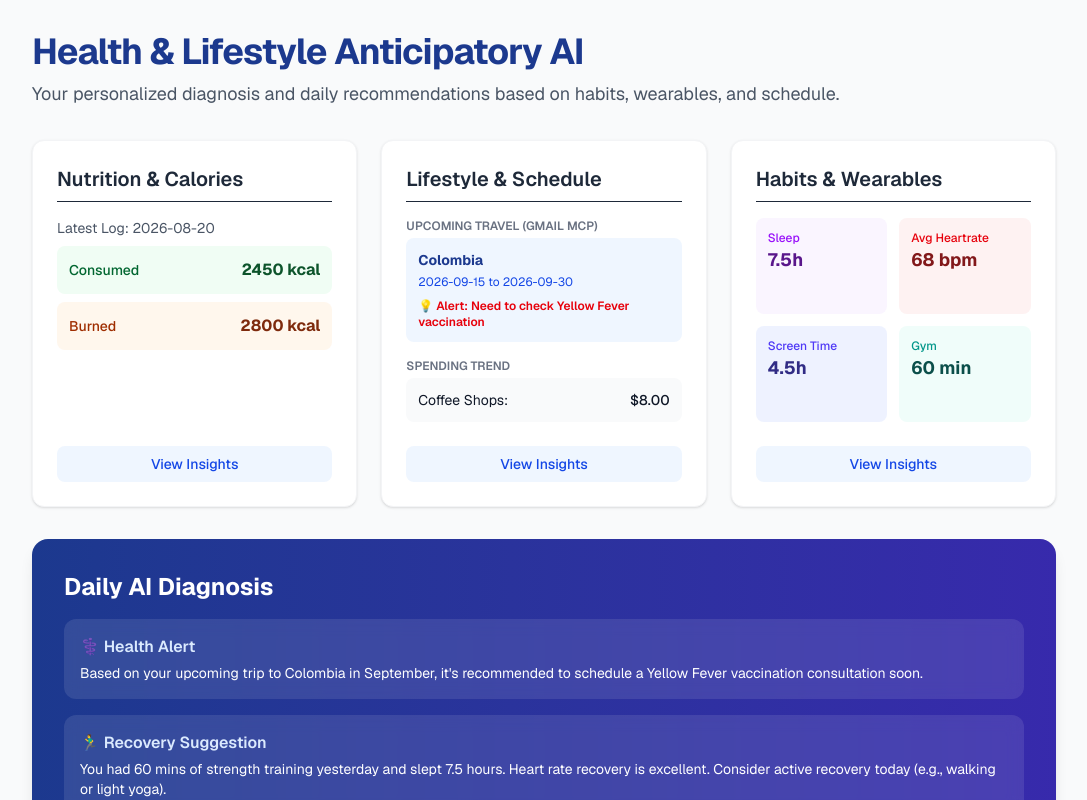
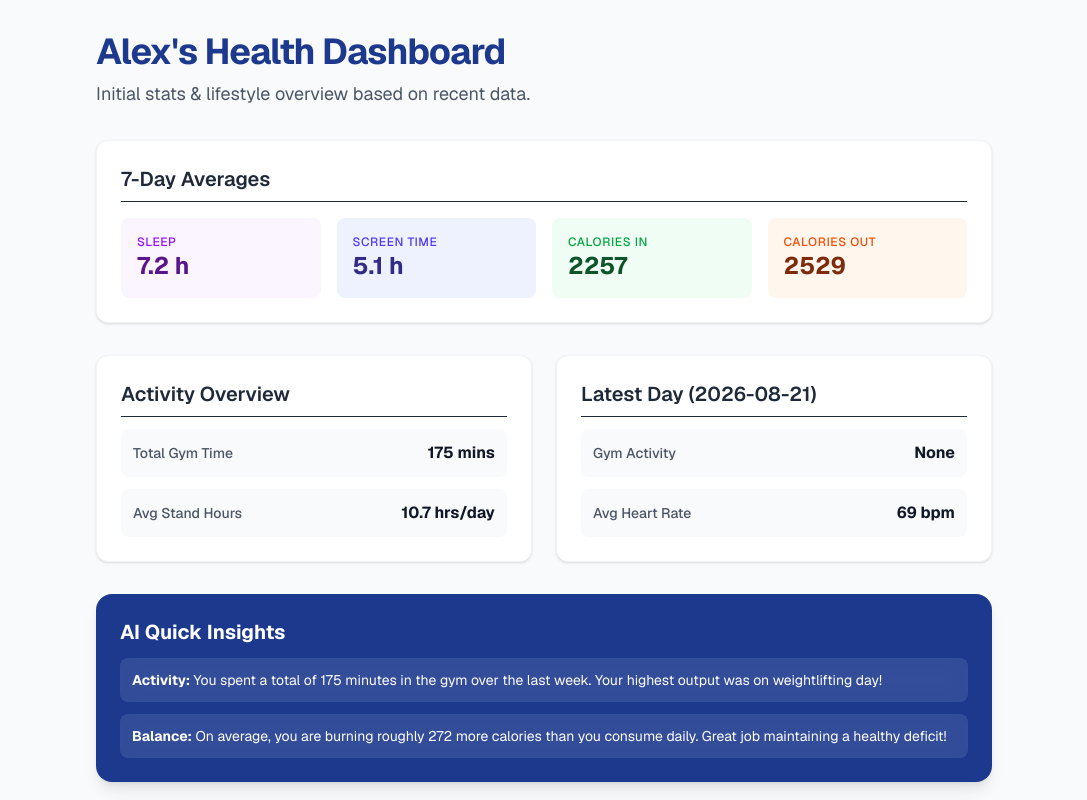
Before and after one commit to MRKups/imperial-deepmind-hackathon2026, a Next.js app: page / in a window 1280 px wide. Shown: the top 800 px of the page, without its empty margins (96-1183 px from the left). Built offline with nearby package versions, Linux system fonts and the light colour scheme.

Commit message:
feat: Integrate real health-data.json and build stats dashboard

```diff
--- a/data/calories.json
+++ /dev/null
@@ -1,56 +0,0 @@
-[
-  {
-    "date": "2026-08-20",
-    "total_calories_consumed": 2450,
-    "total_calories_burned": 2800,
-    "meals": [
-      {
-        "type": "Breakfast",
-        "description": "Oatmeal with berries and a coffee",
-        "calories": 400
-      },
-      {
-        "type": "Lunch",
-        "description": "Grilled chicken salad",
-        "calories": 650
-      },
-      {
-        "type": "Dinner",
-        "description": "Salmon with quinoa and asparagus",
-        "calories": 850
-      },
-      {
-        "type": "Snacks",
-        "description": "Protein shake, almonds",
-        "calories": 550
-      }
-    ]
-  },
-  {
-    "date": "2026-08-21",
-    "total_calories_consumed": 2200,
-    "total_calories_burned": 2600,
-    "meals": [
-      {
-        "type": "Breakfast",
-        "description": "Greek yogurt and honey",
-        "calories": 350
-      },
-      {
-        "type": "Lunch",
-        "description": "Turkey wrap",
-        "calories": 600
-      },
-      {
-        "type": "Dinner",
-        "description": "Vegetable stir fry with tofu",
-        "calories": 750
-      },
-      {
-        "type": "Snacks",
-        "description": "Apple, protein bar",
-        "calories": 500
-      }
-    ]
-  }
-]
--- a/data/habits.json
+++ /dev/null
@@ -1,48 +0,0 @@
-[
-  {
-    "date": "2026-08-20",
-    "sleep": {
-      "hours_slept": 7.5,
-      "deep_sleep_hours": 1.8,
-      "rem_sleep_hours": 2.1
-    },
-    "wearables_data": {
-      "stand_hours": 11,
-      "average_heart_rate_bpm": 68,
-      "resting_heart_rate_bpm": 55,
-      "steps": 12500
-    },
-    "activity": {
-      "gym_time_mins": 60,
-      "workout_type": "Strength Training"
-    },
-    "screen_time": {
-      "total_hours": 4.5,
-      "social_media_hours": 1.5,
-      "productivity_hours": 2.0
-    }
-  },
-  {
-    "date": "2026-08-21",
-    "sleep": {
-      "hours_slept": 6.2,
-      "deep_sleep_hours": 1.2,
-      "rem_sleep_hours": 1.5
-    },
-    "wearables_data": {
-      "stand_hours": 8,
-      "average_heart_rate_bpm": 72,
-      "resting_heart_rate_bpm": 58,
-      "steps": 8000
-    },
-    "activity": {
-      "gym_time_mins": 0,
-      "workout_type": "Rest"
-    },
-    "screen_time": {
-      "total_hours": 6.0,
-      "social_media_hours": 2.5,
-      "productivity_hours": 2.5
-    }
-  }
-]
--- a/data/lifestyle.json
+++ /dev/null
@@ -1,42 +0,0 @@
-[
-  {
-    "date": "2026-08-20",
-    "travel": {
-      "upcoming_trips": [
-        {
-          "destination": "Colombia",
-          "departure_date": "2026-09-15",
-          "return_date": "2026-09-30",
-          "notes": "Need to check Yellow Fever vaccination"
-        }
-      ],
-      "commute": {
-        "home_to_work_mins": 35,
-        "work_to_gym_mins": 15,
-        "gym_to_home_mins": 20
-      }
-    },
-    "spending": {
-      "food_and_dining": 45.50,
-      "coffee_shops": 8.00,
-      "groceries": 0,
-      "entertainment": 12.00
-    }
-  },
-  {
-    "date": "2026-08-21",
-    "travel": {
-      "upcoming_trips": [],
-      "commute": {
-        "home_to_work_mins": 30,
-        "work_to_home_mins": 45
-      }
-    },
-    "spending": {
-      "food_and_dining": 25.00,
-      "coffee_shops": 4.50,
-      "groceries": 120.00,
-      "entertainment": 0
-    }
-  }
-]
--- a/src/app/page.tsx
+++ b/src/app/page.tsx
@@ -1,108 +1,103 @@
-import Link from "next/link";
-import caloriesData from "../../data/calories.json";
-import lifestyleData from "../../data/lifestyle.json";
-import habitsData from "../../data/habits.json";
+import healthData from "../../data/health-data.json";
 
 export default function Home() {
+  const records = healthData.records;
+
+  // Calculate some initial stats over the recorded period
+  const totalDays = records.length;
+
+  const avgSleepHours = (records.reduce((acc, curr) => acc + curr.sleep_hours, 0) / totalDays).toFixed(1);
+  const avgScreenTime = (records.reduce((acc, curr) => acc + curr.screen_time, 0) / totalDays).toFixed(1);
+  const avgStandHours = (records.reduce((acc, curr) => acc + curr.stand_hours, 0) / totalDays).toFixed(1);
+  const avgCaloriesIn = Math.round(records.reduce((acc, curr) => acc + curr.calories_in, 0) / totalDays);
+  const avgCaloriesOut = Math.round(records.reduce((acc, curr) => acc + curr.calories_out, 0) / totalDays);
+
+  const totalGymMins = records.reduce((acc, curr) => acc + curr.gym_duration_mins, 0);
+
+  // Latest record
+  const latestRecord = records[records.length - 1];
+
   return (
     <main className="min-h-screen bg-gray-50 text-gray-900 p-8 font-sans">
-      <div className="max-w-5xl mx-auto space-y-8">
+      <div className="max-w-4xl mx-auto space-y-8">
+
         <header className="flex flex-col gap-2">
-          <h1 className="text-4xl font-bold tracking-tight text-blue-900">Health & Lifestyle Anticipatory AI</h1>
-          <p className="text-lg text-gray-600">Your personalized diagnosis and daily recommendations based on habits, wearables, and schedule.</p>
+          <h1 className="text-4xl font-bold tracking-tight text-blue-900">
+            {healthData.profile.name}'s Health Dashboard
+          </h1>
+          <p className="text-lg text-gray-600">Initial stats & lifestyle overview based on recent data.</p>
         </header>
 
-        <section className="grid grid-cols-1 md:grid-cols-3 gap-6">
-          {/* Calories & Nutrition */}
-          <div className="bg-white p-6 rounded-xl shadow-sm border border-gray-100 flex flex-col gap-4">
-            <h2 className="text-xl font-semibold text-gray-800 border-b pb-2">Nutrition & Calories</h2>
-            <div className="flex-1 space-y-2">
-              <p className="text-sm text-gray-600">Latest Log: {caloriesData[0].date}</p>
-              <div className="flex justify-between items-center bg-green-50 p-3 rounded-lg">
-                <span className="text-sm font-medium text-green-800">Consumed</span>
-                <span className="font-bold text-green-900">{caloriesData[0].total_calories_consumed} kcal</span>
-              </div>
-              <div className="flex justify-between items-center bg-orange-50 p-3 rounded-lg">
-                <span className="text-sm font-medium text-orange-800">Burned</span>
-                <span className="font-bold text-orange-900">{caloriesData[0].total_calories_burned} kcal</span>
-              </div>
+        {/* 7-Day Averages Section */}
+        <section className="bg-white p-6 rounded-xl shadow-sm border border-gray-100">
+          <h2 className="text-xl font-semibold text-gray-800 border-b pb-2 mb-4">7-Day Averages</h2>
+          <div className="grid grid-cols-2 md:grid-cols-4 gap-4">
+            <div className="bg-purple-50 p-4 rounded-lg">
+              <p className="text-xs text-purple-600 font-medium uppercase tracking-wider">Sleep</p>
+              <p className="text-2xl font-bold text-purple-900">{avgSleepHours} h</p>
             </div>
-            <button className="w-full mt-2 bg-blue-50 text-blue-700 py-2 rounded-lg text-sm font-medium hover:bg-blue-100 transition">
-              View Insights
-            </button>
+            <div className="bg-indigo-50 p-4 rounded-lg">
+              <p className="text-xs text-indigo-600 font-medium uppercase tracking-wider">Screen Time</p>
+              <p className="text-2xl font-bold text-indigo-900">{avgScreenTime} h</p>
+            </div>
+            <div className="bg-green-50 p-4 rounded-lg">
+              <p className="text-xs text-green-600 font-medium uppercase tracking-wider">Calories In</p>
+              <p className="text-2xl font-bold text-green-900">{avgCaloriesIn}</p>
+            </div>
+            <div className="bg-orange-50 p-4 rounded-lg">
+              <p className="text-xs text-orange-600 font-medium uppercase tracking-wider">Calories Out</p>
+              <p className="text-2xl font-bold text-orange-900">{avgCaloriesOut}</p>
+            </div>
+          </div>
+        </section>
+
+        {/* Activity & Wearables */}
+        <section className="grid grid-cols-1 md:grid-cols-2 gap-6">
+          <div className="bg-white p-6 rounded-xl shadow-sm border border-gray-100 flex flex-col gap-3">
+            <h2 className="text-xl font-semibold text-gray-800 border-b pb-2">Activity Overview</h2>
+            <div className="flex justify-between items-center bg-gray-50 p-3 rounded-lg">
+              <span className="text-sm font-medium text-gray-600">Total Gym Time</span>
+              <span className="font-bold text-gray-900">{totalGymMins} mins</span>
+            </div>
+            <div className="flex justify-between items-center bg-gray-50 p-3 rounded-lg">
+              <span className="text-sm font-medium text-gray-600">Avg Stand Hours</span>
+              <span className="font-bold text-gray-900">{avgStandHours} hrs/day</span>
+            </div>
           </div>
 
-          {/* Lifestyle & Travel */}
-          <div className="bg-white p-6 rounded-xl shadow-sm border border-gray-100 flex flex-col gap-4">
-            <h2 className="text-xl font-semibold text-gray-800 border-b pb-2">Lifestyle & Schedule</h2>
-            <div className="flex-1 space-y-4">
-              <div>
-                <p className="text-xs text-gray-500 uppercase font-semibold mb-1">Upcoming Travel (Gmail MCP)</p>
-                {lifestyleData[0].travel.upcoming_trips.map((trip, idx) => (
-                  <div key={idx} className="bg-blue-50 p-3 rounded-lg text-sm">
-                    <p className="font-bold text-blue-900">{trip.destination}</p>
-                    <p className="text-blue-700 text-xs mt-1">{trip.departure_date} to {trip.return_date}</p>
-                    <p className="text-red-600 text-xs font-semibold mt-2">💡 Alert: {trip.notes}</p>
-                  </div>
-                ))}
-              </div>
-              <div>
-                <p className="text-xs text-gray-500 uppercase font-semibold mb-1">Spending Trend</p>
-                <div className="bg-gray-50 p-3 rounded-lg text-sm">
-                  <p className="flex justify-between"><span>Coffee Shops:</span> <span className="font-medium">${lifestyleData[0].spending.coffee_shops.toFixed(2)}</span></p>
-                </div>
-              </div>
+          {/* Latest Day Snapshot */}
+          <div className="bg-white p-6 rounded-xl shadow-sm border border-gray-100 flex flex-col gap-3">
+            <h2 className="text-xl font-semibold text-gray-800 border-b pb-2">Latest Day ({latestRecord.date})</h2>
+            <div className="flex justify-between items-center bg-gray-50 p-3 rounded-lg">
+              <span className="text-sm font-medium text-gray-600">Gym Activity</span>
+              <span className="font-bold text-gray-900">{latestRecord.gym_activity}</span>
             </div>
-            <button className="w-full mt-2 bg-blue-50 text-blue-700 py-2 rounded-lg text-sm font-medium hover:bg-blue-100 transition">
-              View Insights
-            </button>
-          </div>
-
-          {/* Habits & Wearables */}
-          <div className="bg-white p-6 rounded-xl shadow-sm border border-gray-100 flex flex-col gap-4">
-            <h2 className="text-xl font-semibold text-gray-800 border-b pb-2">Habits & Wearables</h2>
-            <div className="flex-1 grid grid-cols-2 gap-3">
-              <div className="bg-purple-50 p-3 rounded-lg">
-                <p className="text-xs text-purple-600 font-medium">Sleep</p>
-                <p className="text-lg font-bold text-purple-900">{habitsData[0].sleep.hours_slept}h</p>
-              </div>
-              <div className="bg-red-50 p-3 rounded-lg">
-                <p className="text-xs text-red-600 font-medium">Avg Heartrate</p>
-                <p className="text-lg font-bold text-red-900">{habitsData[0].wearables_data.average_heart_rate_bpm} bpm</p>
-              </div>
-              <div className="bg-indigo-50 p-3 rounded-lg">
-                <p className="text-xs text-indigo-600 font-medium">Screen Time</p>
-                <p className="text-lg font-bold text-indigo-900">{habitsData[0].screen_time.total_hours}h</p>
-              </div>
-              <div className="bg-teal-50 p-3 rounded-lg">
-                <p className="text-xs text-teal-600 font-medium">Gym</p>
-                <p className="text-lg font-bold text-teal-900">{habitsData[0].activity.gym_time_mins} min</p>
-              </div>
+            <div className="flex justify-between items-center bg-gray-50 p-3 rounded-lg">
+              <span className="text-sm font-medium text-gray-600">Avg Heart Rate</span>
+              <span className="font-bold text-gray-900">{latestRecord.avg_heart_rate} bpm</span>
             </div>
-            <button className="w-full mt-2 bg-blue-50 text-blue-700 py-2 rounded-lg text-sm font-medium hover:bg-blue-100 transition">
-              View Insights
-            </button>
           </div>
         </section>
 
         {/* AI Recommendations Section */}
-        <section className="bg-gradient-to-r from-blue-900 to-indigo-800 rounded-2xl p-8 text-white shadow-lg mt-8">
-          <h2 className="text-2xl font-bold mb-4">Daily AI Diagnosis</h2>
-          <div className="space-y-4">
-            <div className="bg-white/10 p-4 rounded-xl backdrop-blur-sm">
-              <h3 className="font-semibold text-blue-100 mb-1">⚕️ Health Alert</h3>
-              <p className="text-sm">Based on your upcoming trip to Colombia in September, it's recommended to schedule a Yellow Fever vaccination consultation soon.</p>
+        <section className="bg-blue-900 rounded-2xl p-6 text-white shadow-lg">
+          <h2 className="text-xl font-bold mb-3">AI Quick Insights</h2>
+          <div className="space-y-3">
+            <div className="bg-white/10 p-3 rounded-lg backdrop-blur-sm">
+              <p className="text-sm">
+                <strong>Activity:</strong> You spent a total of {totalGymMins} minutes in the gym over the last week.
+                Your highest output was on weightlifting day!
+              </p>
             </div>
-            <div className="bg-white/10 p-4 rounded-xl backdrop-blur-sm">
-              <h3 className="font-semibold text-blue-100 mb-1">🏃‍♂️ Recovery Suggestion</h3>
-              <p className="text-sm">You had 60 mins of strength training yesterday and slept 7.5 hours. Heart rate recovery is excellent. Consider active recovery today (e.g., walking or light yoga).</p>
-            </div>
-            <div className="bg-white/10 p-4 rounded-xl backdrop-blur-sm">
-              <h3 className="font-semibold text-blue-100 mb-1">💰 Spending Insight</h3>
-              <p className="text-sm">You spent $8.00 on coffee yesterday. This is on par with your weekly average. Making coffee at home twice a week could save you roughly $64 a month.</p>
+            <div className="bg-white/10 p-3 rounded-lg backdrop-blur-sm">
+              <p className="text-sm">
+                <strong>Balance:</strong> On average, you are burning roughly {avgCaloriesOut - avgCaloriesIn} more calories
+                than you consume daily. Great job maintaining a healthy deficit!
+              </p>
             </div>
           </div>
         </section>
+
       </div>
     </main>
   );
```
